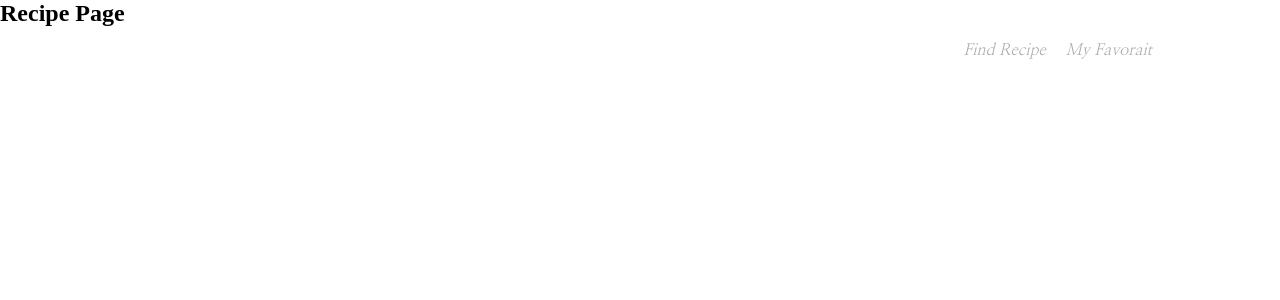
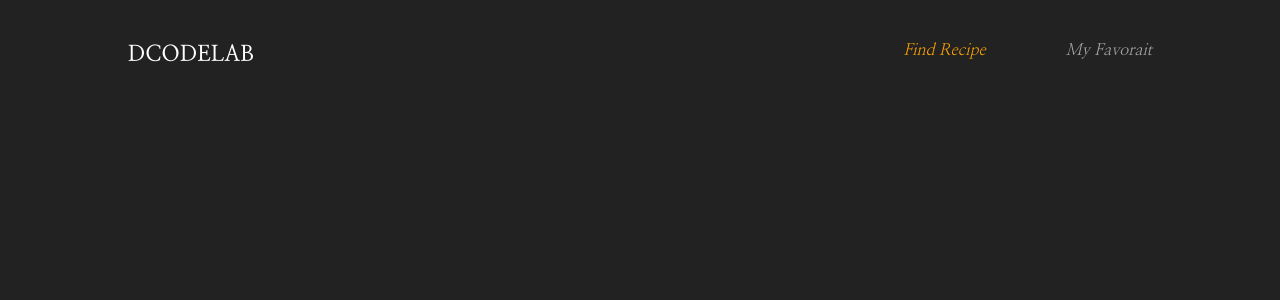
Before and after one commit to ejonghwan/recipe, a Next.js app: page /find-recipe in a window 1280 px wide. Shown: the top 300 px of the page. Built offline with nearby package versions, Linux system fonts and the light colour scheme.

Commit message:
아토믹 컴포넌트

```diff
--- a/components/atoms/text/Text.jsx
+++ b/components/atoms/text/Text.jsx
@@ -3,6 +3,7 @@ import Link from 'next/link';
 import styles from './Text.module.scss'; //css모듈
 import clsx from 'clsx';
 import { Nanum_Myeongjo, Orbitron } from 'next/font/google';
+import { useRouter } from 'next/router';
 
 const nanum = Nanum_Myeongjo({
 	subsets: ['latin'],
@@ -26,11 +27,18 @@ function Text({
 	tag = 'p',
 	isOn = false,
 }) {
+	//next/useRouter훅으로부터 객체를 반환받고
+	const router = useRouter();
+	//해당객체에 있는 pathname값 가져오기 (현재 활성화되어있는 라우터명)
+	const currentPath = router.pathname;
+
 	//컴포넌트 이름, 디폴트 태그명
 	return React.createElement(
 		tag,
 		{
 			className: clsx(
+				//현재라우터명과 url로 가져온 라우터명이 동일하면 on클래스 추가
+				currentPath === url ? styles.on : '',
 				styles.txt, //클래스명
 				className,
 				nanum.variable,
--- a/components/atoms/text/Text.module.scss
+++ b/components/atoms/text/Text.module.scss
@@ -16,7 +16,8 @@
 		font-weight: 400;
 		font-style: italic;
 
-		&:hover {
+		&:hover,
+		&.on {
 			color: orange;
 		}
 	}
--- a/components/molecules/Navbar.jsx
+++ b/components/molecules/NavBar/Navbar.jsx
@@ -1,6 +1,6 @@
 import clsx from 'clsx';
 import styles from './Navbar.module.scss';
-import Text from '../atoms/text/Text';
+import Text from '../../atoms/text/Text';
 
 function Navbar({ names, gap }) {
 	return (
--- /dev/null
+++ b/components/organisms/Header/Header.jsx
@@ -0,0 +1,17 @@
+import Title from '../../atoms/text/Title';
+import Navbar from '../../molecules/NavBar/Navbar';
+import styles from './Header.module.scss';
+import clsx from 'clsx';
+
+function Header() {
+	return (
+		<header className={clsx(styles.header)}>
+			<Title url={'/'} type={'logo'}>
+				DCODELAB
+			</Title>
+			<Navbar names={['Find Recipe', 'My Favorait']} gap={80} />
+		</header>
+	);
+}
+
+export default Header;
--- a/components/template/Layout.module.scss
+++ /dev/null
@@ -1,2 +0,0 @@
-.layout {
-}
--- a/components/template/Layout.jsx
+++ b/components/template/Layout/Layout.jsx
@@ -1,5 +1,5 @@
 import Head from 'next/head';
-import Header from '../organisms/Header';
+import Header from '../../organisms/Header/Header';
 import styles from './Layout.module.scss';
 import clsx from 'clsx';
 
@@ -17,9 +17,10 @@ function Layout({ children }) {
 				/>
 				<link rel='icon' href='/favicon.ico' />
 			</Head>
-			<main className={clsx(styles.main)}>
+			<main className={clsx(styles.layout)}>
 				<Header />
-				{children}
+
+				<section className={clsx(styles.content)}>{children}</section>
 			</main>
 		</>
 	);
--- /dev/null
+++ b/components/template/Layout/Layout.module.scss
@@ -0,0 +1,21 @@
+.layout {
+	width: 100%;
+	height: 100vh;
+	overflow: hidden;
+	background: #222;
+	padding: 15vh 10vw 5vh;
+
+	.content {
+		color: #ccc;
+		height: 100%;
+		overflow-y: auto;
+
+		&::-webkit-scrollbar {
+			width: 4px;
+		}
+		&::-webkit-scrollbar-thumb {
+			border-radius: 2px;
+			background: orange;
+		}
+	}
+}
--- a/pages/_app.js
+++ b/pages/_app.js
@@ -1,4 +1,4 @@
-import Layout from '@/components/template/Layout';
+import Layout from '@/components/template/Layout/Layout';
 import '@/styles/globals.scss';
 import axios from 'axios';
 
@@ -17,5 +17,5 @@ export default function App({ Component, pageProps }) {
   1. _app.js에서 공통의 layout 템플릿 컴포넌트를 가져와서 전체 Component를 Wrapping
   2. _app.js에 있는 Component는 page폴더 안쪽에 있는 각각의 페이지 컴포넌트를 의미
   3. 모든 페이지 컴포넌트에는 Layout컴포넌트의 공통의 구조가 적용됨
-  4. 각각의 페이지 컴포넌트에서 페이지별로 들어각 컨텐츠 추가
+  4. 각각의 페이지 컴포넌트에서 페이지별로 들어갈 컨텐츠 추가
 */
--- a/pages/find-recipe.jsx
+++ b/pages/find-recipe/index.jsx
@@ -1,4 +1,5 @@
 import Head from 'next/head';
+import styles from './style.module.scss';
 
 export default function Recipe() {
 	return (
@@ -7,7 +8,7 @@ export default function Recipe() {
 				<title>Recipe Page</title>
 			</Head>
 
-			<h2>Recipe Page</h2>
+			<div className={styles.box}></div>
 		</>
 	);
 }
--- /dev/null
+++ b/pages/find-recipe/style.module.scss
@@ -0,0 +1,3 @@
+.box {
+	height: 3000px;
+}
```
Also changed, not shown: components/molecules/NavBar/Navbar.module.scss (renamed from components/molecules/Navbar.module.scss), components/organisms/Header/Header.module.scss (renamed from components/organisms/Header.module.scss).
